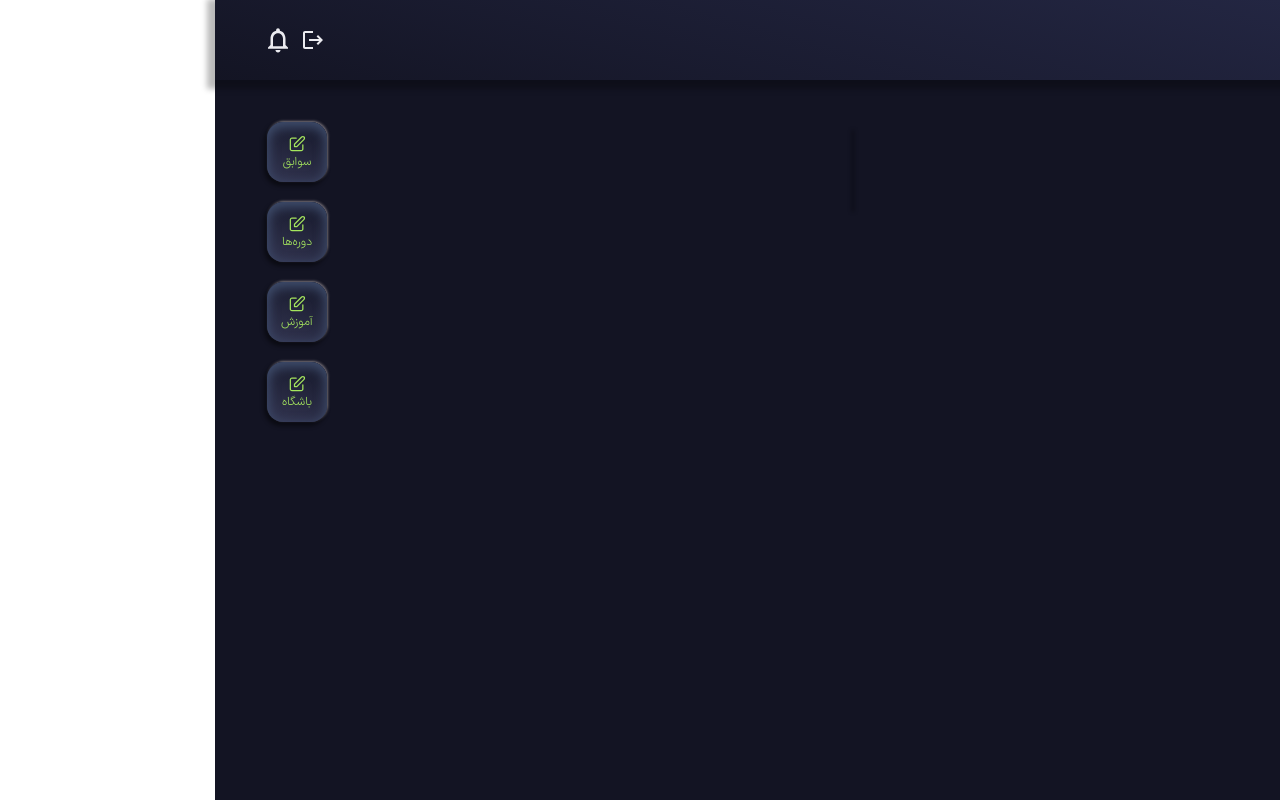
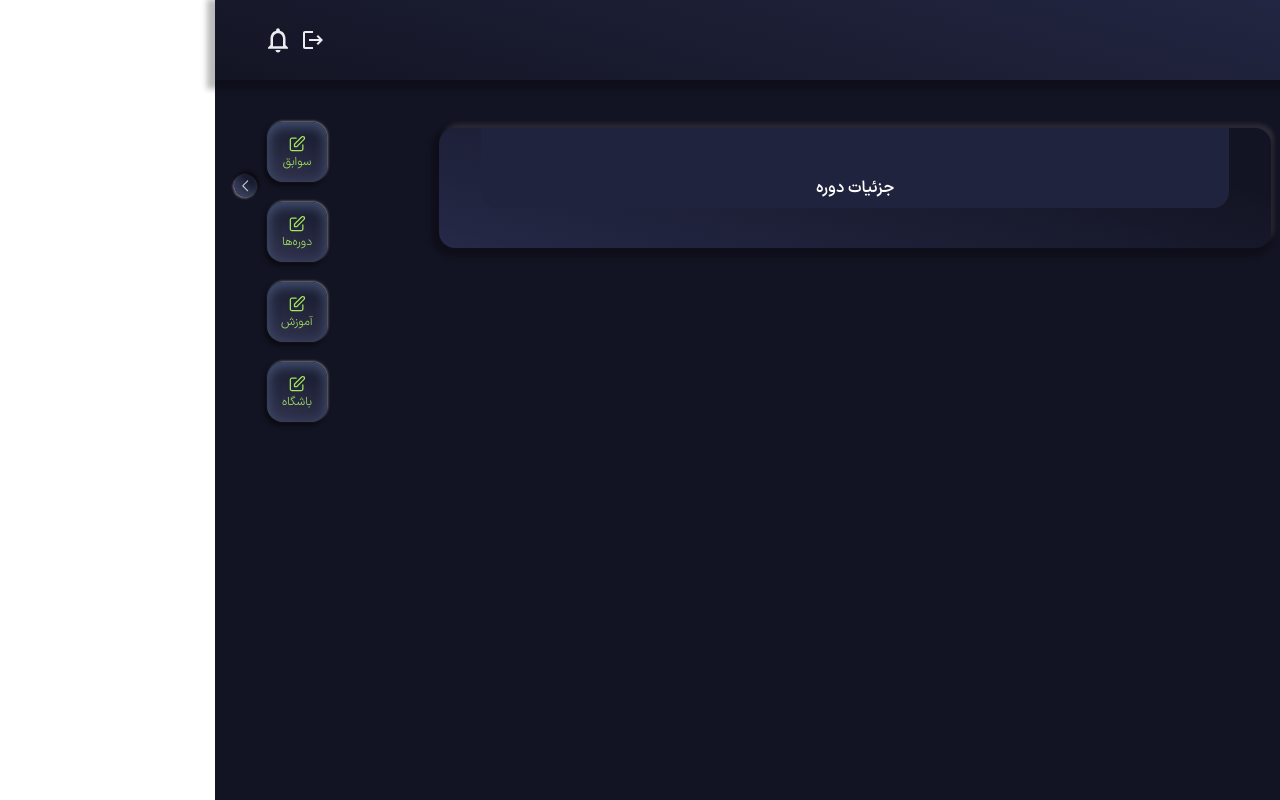
Before and after one commit to khashayarmobarez/digilogbook-organization-dashboard, a Next.js app: page /dashboard/userDetails/1/education in a window 1280 px wide. Built offline with nearby package versions, Linux system fonts and the light colour scheme; no server answers.

Commit message:
feat: Add SmallerPageTitle component to UserDetails education page

```diff
--- a/src/app/dashboard/userDetails/[id]/education/page.jsx
+++ b/src/app/dashboard/userDetails/[id]/education/page.jsx
@@ -3,10 +3,17 @@ import React from 'react';
 // styles
 import GradientStyles from '@/styles/Containers.module.css';
 
+// comps
+import SmallerPageTitle from '@/components/reusable comps/SmallerPageTitle';
+
 const page = () => {
     return (
-        <div className={`${GradientStyles.container2} w-full min-h-20`}>
+        <div className={`${GradientStyles.darkMainContainer} w-full rounded-2xl flex flex-col items-center`}>
+            <div className='flex flex-col items-center w-[90%] pb-10'>
 
+                <SmallerPageTitle title='جزئیات دوره' />
+
+            </div>
         </div>
     );
 };
--- a/src/app/dashboard/userDetails/[id]/layout.jsx
+++ b/src/app/dashboard/userDetails/[id]/layout.jsx
@@ -58,7 +58,7 @@ const UserDetails = ({ children, params }) => {
 
             </div>
 
-            <main>{children}</main>
+            <main className='w-full'>{children}</main>
             </div>
         </div>
         );
--- /dev/null
+++ b/src/components/reusable comps/SmallerPageTitle.tsx
@@ -0,0 +1,44 @@
+'use client'
+
+import React from 'react';
+import { useRouter } from 'next/navigation';
+import rightArrowButton from '../../../public/svgs/Right Arrow Button.svg';
+import Image from 'next/image';
+
+interface PageTitleProps {
+  title: string;
+  navigateTo?: string;
+  doesBackButtonExists?: boolean;
+}
+
+export default function SmallerPageTitle({ title, navigateTo, doesBackButtonExists }: PageTitleProps) {
+  const router = useRouter();
+
+  const handleNavigation = () => {
+    if (navigateTo) {
+      router.push(navigateTo);
+    } else {
+      router.back();
+    }
+  };
+
+  return (
+    <div className=" md:top-2 z-30 bg-primaryADarkHover w-full h-10 md:h-20 flex justify-center items-end py-2 rounded-b-2xl">
+      <p className="text-base font-medium">{title}</p>
+      {
+        doesBackButtonExists === false ?
+        ''
+        :
+        <Image
+          src={rightArrowButton}
+          alt="rightArrowButton"
+          onClick={handleNavigation}
+          className='absolute left-4 w-8 h-8 transform rotate-180'
+        />
+      }
+    </div>
+  );
+}
+
+
+// <PageTitle title="پنل انجمن" DoesBackButtonExists={false} navigateTo={''} />
```
